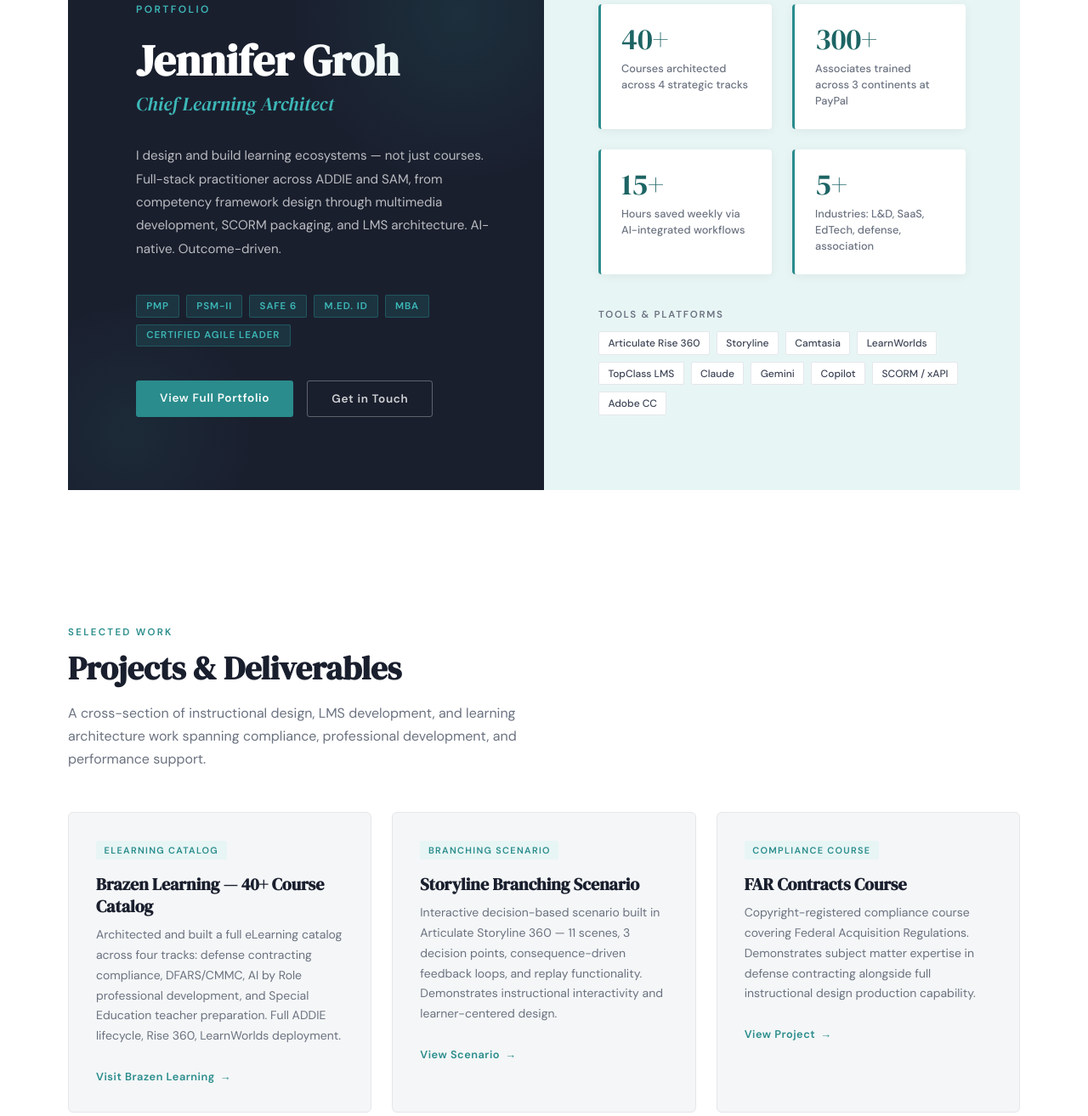
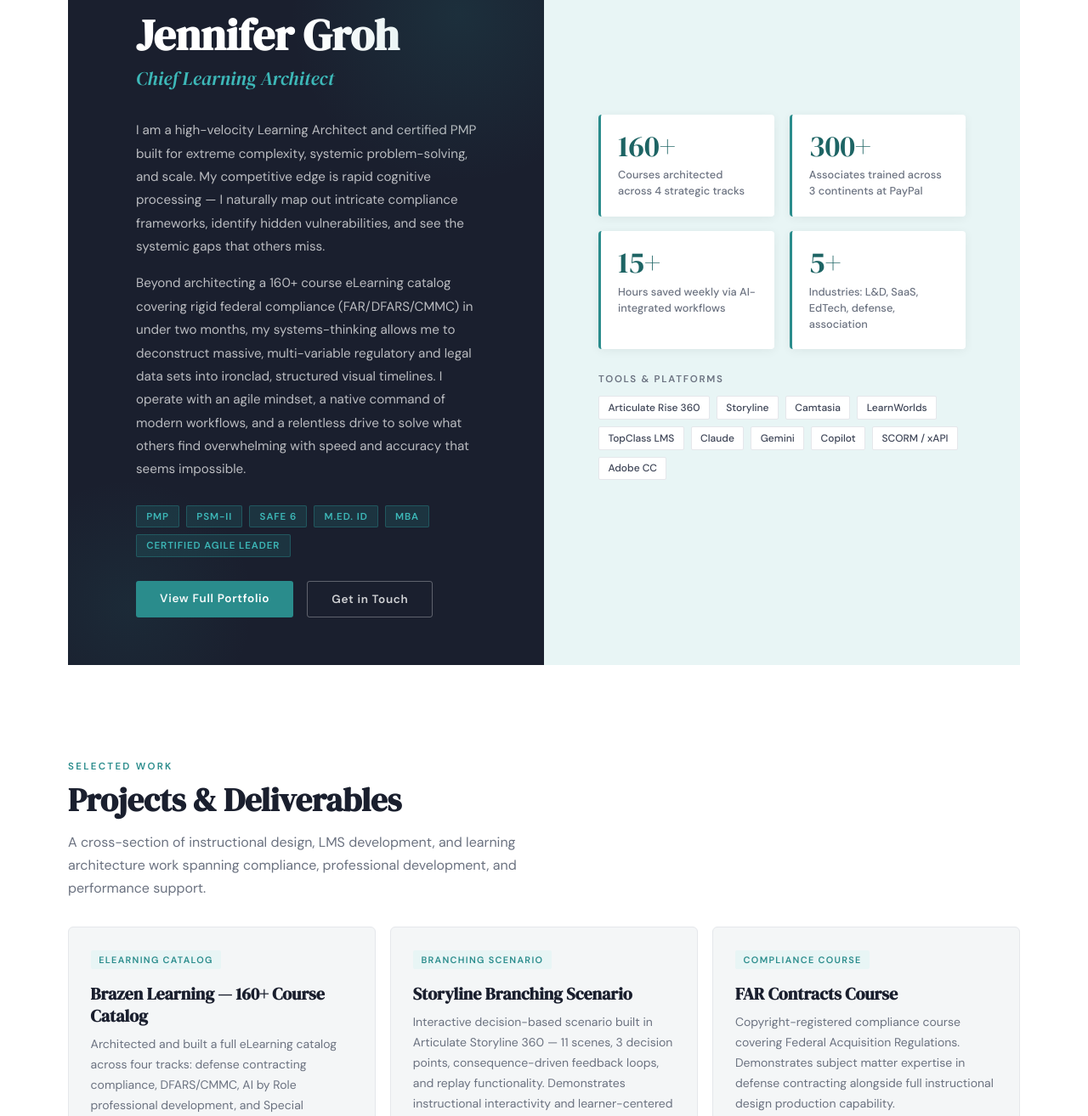
Before and after one commit to jennifergroh17-Pro/jennifergroh17-Pro.github.io, a plain HTML site: page index.html in a window 1280 px wide. Shown: the part 143-1457 px from the top of the page at 85% size. Drawn offline with Linux system fonts and the light colour scheme.

Commit message:
Refresh intro copy, fix course count, remove CubeClear card, tighten spacing
Rewrites the hero bio to lead with complexity/systems-thinking and legal
data set work, corrects the course count to 160+ across the page, drops
the CubeClear Methodology project card, and reduces section/card padding.

```diff
--- a/index.html
+++ b/index.html
@@ -70,7 +70,7 @@
     }
     .hero-left {
       background: var(--gray-900);
-      padding: 5rem 4rem 5rem 5rem;
+      padding: 3.5rem 4rem 3.5rem 5rem;
       display: flex; flex-direction: column; justify-content: center;
       position: relative;
       overflow: hidden;
@@ -120,11 +120,11 @@
       line-height: 1.8;
       color: rgba(255,255,255,0.7);
       max-width: 440px;
-      margin-bottom: 2.5rem;
+      margin-bottom: 1.75rem;
     }
     .hero-creds {
       display: flex; flex-wrap: wrap; gap: 0.5rem;
-      margin-bottom: 2.5rem;
+      margin-bottom: 1.75rem;
     }
     .cred-tag {
       background: rgba(42,140,140,0.2);
@@ -167,19 +167,19 @@
 
     .hero-right {
       background: var(--teal-pale);
-      padding: 5rem 4rem;
+      padding: 3.5rem 4rem;
       display: flex; flex-direction: column; justify-content: center;
       position: relative;
     }
     .stats-grid {
       display: grid;
       grid-template-columns: 1fr 1fr;
-      gap: 1.5rem;
-      margin-bottom: 2.5rem;
+      gap: 1.1rem;
+      margin-bottom: 1.75rem;
     }
     .stat-card {
       background: var(--white);
-      padding: 1.5rem;
+      padding: 1.25rem;
       border-radius: 4px;
       border-left: 3px solid var(--teal);
       box-shadow: 0 2px 12px rgba(0,0,0,0.06);
@@ -231,20 +231,20 @@
     }
 
     /* SECTION BASE */
-    section { padding: 5rem 5rem; }
+    section { padding: 3.5rem 5rem; }
     .section-eyebrow {
       font-size: 0.72rem;
       font-weight: 600;
       letter-spacing: 0.2em;
       text-transform: uppercase;
       color: var(--teal);
-      margin-bottom: 0.75rem;
+      margin-bottom: 0.6rem;
     }
     .section-title {
       font-family: 'DM Serif Display', serif;
       font-size: clamp(1.8rem, 3vw, 2.5rem);
       color: var(--gray-900);
-      margin-bottom: 1rem;
+      margin-bottom: 0.75rem;
       line-height: 1.2;
     }
     .section-subtitle {
@@ -252,7 +252,7 @@
       color: var(--gray-500);
       max-width: 580px;
       line-height: 1.7;
-      margin-bottom: 3rem;
+      margin-bottom: 2rem;
     }
 
     /* WORK / PROJECTS */
@@ -260,13 +260,13 @@
     .projects-grid {
       display: grid;
       grid-template-columns: repeat(auto-fill, minmax(300px, 1fr));
-      gap: 1.5rem;
+      gap: 1.1rem;
     }
     .project-card {
       background: var(--gray-100);
       border: 1px solid var(--gray-200);
       border-radius: 6px;
-      padding: 2rem;
+      padding: 1.6rem;
       transition: transform 0.2s, box-shadow 0.2s, border-color 0.2s;
       position: relative;
       overflow: hidden;
@@ -328,11 +328,11 @@
     .expertise-grid {
       display: grid;
       grid-template-columns: repeat(auto-fill, minmax(240px, 1fr));
-      gap: 1rem;
+      gap: 0.85rem;
     }
     .expertise-item {
       border: 1px solid rgba(255,255,255,0.08);
-      padding: 1.5rem;
+      padding: 1.25rem;
       border-radius: 4px;
       transition: border-color 0.2s, background 0.2s;
     }
@@ -357,11 +357,11 @@
     #contact {
       background: var(--teal);
       text-align: center;
-      padding: 5rem;
+      padding: 3.5rem;
     }
     #contact .section-eyebrow { color: rgba(255,255,255,0.6); }
     #contact .section-title { color: var(--white); }
-    #contact .section-subtitle { color: rgba(255,255,255,0.75); margin: 0 auto 2.5rem; }
+    #contact .section-subtitle { color: rgba(255,255,255,0.75); margin: 0 auto 1.75rem; }
     .contact-links { display: flex; gap: 1.5rem; justify-content: center; flex-wrap: wrap; }
     .contact-link {
       background: rgba(255,255,255,0.15);
@@ -414,8 +414,11 @@
       <p class="hero-eyebrow">Portfolio</p>
       <h1 class="hero-name">Jennifer Groh</h1>
       <p class="hero-title">Chief Learning Architect</p>
+      <p class="hero-summary" style="margin-bottom: 1rem;">
+        I am a high-velocity Learning Architect and certified PMP built for extreme complexity, systemic problem-solving, and scale. My competitive edge is rapid cognitive processing — I naturally map out intricate compliance frameworks, identify hidden vulnerabilities, and see the systemic gaps that others miss.
+      </p>
       <p class="hero-summary">
-        I design and build learning ecosystems — not just courses. Full-stack practitioner across ADDIE and SAM, from competency framework design through multimedia development, SCORM packaging, and LMS architecture. AI-native. Outcome-driven.
+        Beyond architecting a 160+ course eLearning catalog covering rigid federal compliance (FAR/DFARS/CMMC) in under two months, my systems-thinking allows me to deconstruct massive, multi-variable regulatory and legal data sets into ironclad, structured visual timelines. I operate with an agile mindset, a native command of modern workflows, and a relentless drive to solve what others find overwhelming with speed and accuracy that seems impossible.
       </p>
       <div class="hero-creds">
         <span class="cred-tag">PMP</span>
@@ -433,7 +436,7 @@
     <div class="hero-right">
       <div class="stats-grid">
         <div class="stat-card">
-          <div class="stat-number">40+</div>
+          <div class="stat-number">160+</div>
           <div class="stat-label">Courses architected across 4 strategic tracks</div>
         </div>
         <div class="stat-card">
@@ -476,7 +479,7 @@
 
       <div class="project-card">
         <span class="project-tag">eLearning Catalog</span>
-        <h3 class="project-title">Brazen Learning — 40+ Course Catalog</h3>
+        <h3 class="project-title">Brazen Learning — 160+ Course Catalog</h3>
         <p class="project-desc">Architected and built a full eLearning catalog across four tracks: defense contracting compliance, DFARS/CMMC, AI by Role professional development, and Special Education teacher preparation. Full ADDIE lifecycle, Rise 360, LearnWorlds deployment.</p>
         <a href="https://www.brazenlearning.com" target="_blank" class="project-link">Visit Brazen Learning</a>
       </div>
@@ -500,13 +503,6 @@
         <h3 class="project-title">Time Mastery for Managers</h3>
         <p class="project-desc">Professional development course focused on time management frameworks for managers. Demonstrates competency-aligned objective design and application-based learning structure.</p>
         <a href="https://jennifergroh17-pro.github.io/Time-Mastery-for-Managers" target="_blank" class="project-link">View Project</a>
-      </div>
-
-      <div class="project-card">
-        <span class="project-tag">Instructional Framework</span>
-        <h3 class="project-title">CubeClear Methodology</h3>
-        <p class="project-desc">Proprietary systems-mapping instructional framework translated from a cognitive methodology into a structured two-course learning architecture, including learner journey design and competency mapping.</p>
-        <a href="https://sites.google.com/view/jennifergroh/" target="_blank" class="project-link">Learn More</a>
       </div>
 
       <div class="project-card">
```
